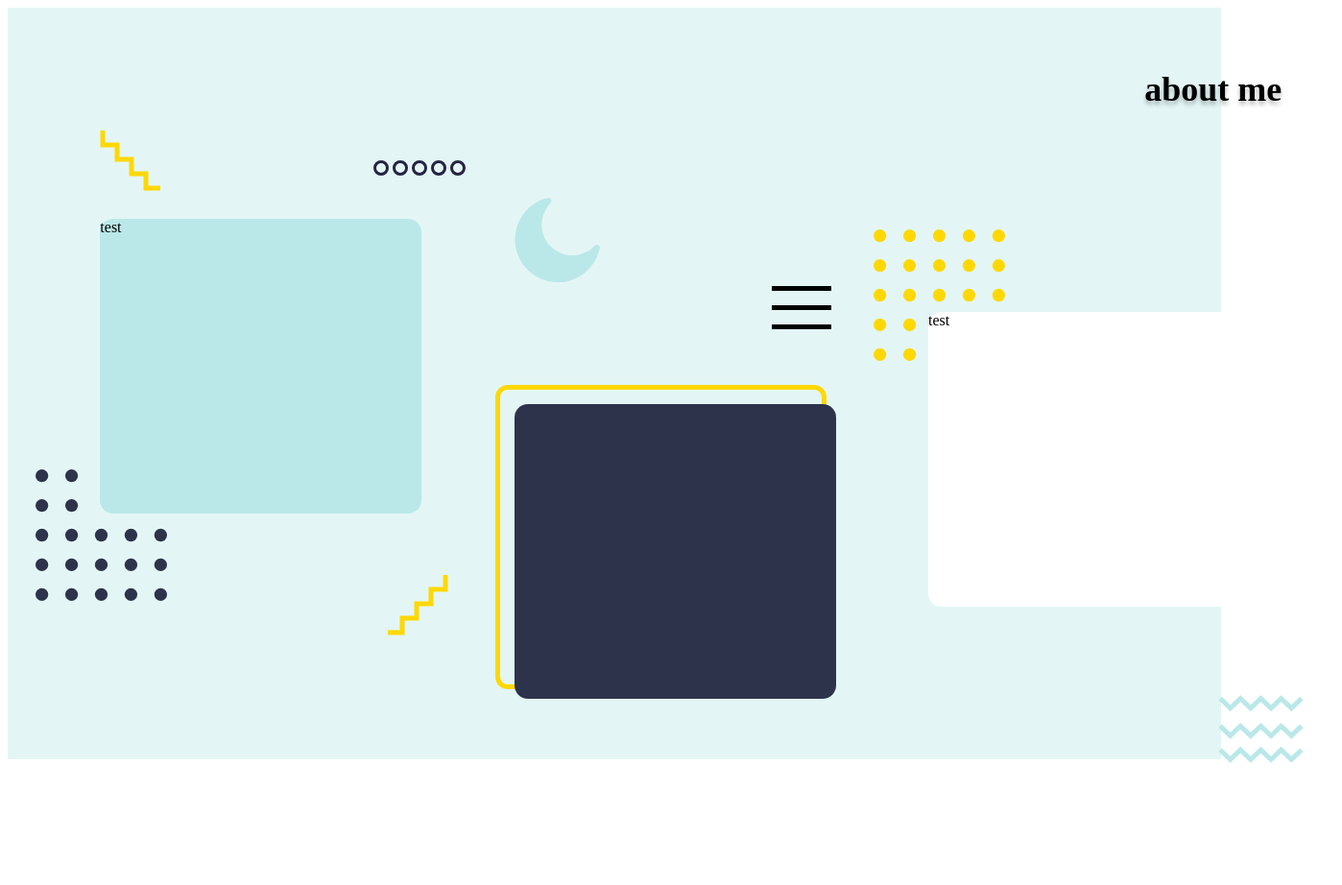
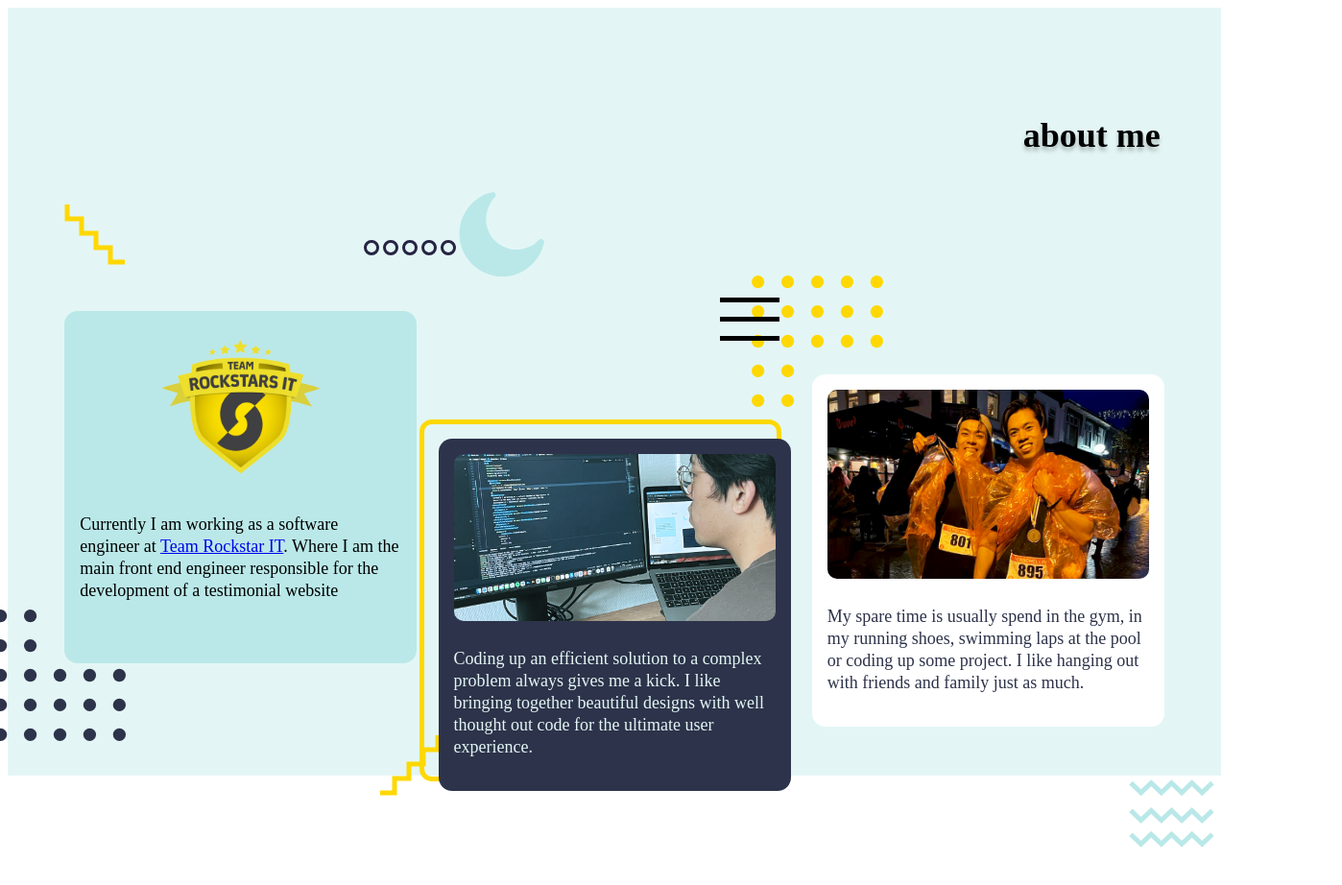
Before and after one commit to JimmyLam96/Portfolio, a Gatsby site: page /About/About in a window 1280 px wide. Shown: the whole page at 96% size, 1398 px wide, since content can reach past the window. Before the commit the page ends 800 px from the top, so only its background shows below. Built offline with nearby package versions, Linux system fonts and the light colour scheme; Gatsby itself is replaced by a stand-in of ours.

Commit message:
Added the photos for the about me page

```diff
--- a/src/components/Navbar/Navbar.tsx
+++ b/src/components/Navbar/Navbar.tsx
@@ -1,8 +1,8 @@
 import React from 'react';
 import styled from 'styled-components';
+import { ScreenSizes } from '../../config/ScreenSizes';
 import Github from '../../images/Github.svg';
 import Linkedin from '../../images/Linkedin.svg';
-import { ScreenSizes } from '../../ScreenSizes';
 
 const Container = styled.div`
   display: flex;
--- /dev/null
+++ b/src/config/DefaulTextSizes.tsx
@@ -0,0 +1,11 @@
+import styled from 'styled-components';
+
+export const DefaultText18 = styled.p`
+  font-family: Quicksand;
+  font-size: 18px;
+  font-style: normal;
+  font-weight: 500;
+  line-height: 23px;
+  letter-spacing: 0em;
+  text-align: left;
+`;
--- /dev/null
+++ b/src/config/DefaultColors.tsx
@@ -0,0 +1,6 @@
+export const DefaultColors = {
+  Secondary: '#e3f6f5',
+  Tertairy: '#bae8e8',
+  Button: '#FFD803',
+  Paragraph: '#2d334a',
+};
--- a/src/pages/About/About.tsx
+++ b/src/pages/About/About.tsx
@@ -4,10 +4,10 @@
   Header,
   Text36,
   Background,
-  Sports,
+  Occupation,
   Grid,
   Coding,
-  SmallBusiness,
+  Personal,
   YellowStairsContainerRight,
   Border,
   YellowStairsContainerLeft,
@@ -19,6 +19,8 @@
   WavesContainer,
   MainContainer,
   CodingBorder,
+  CodingText,
+  PersonalText,
 } from './styles';
 import PurpleCircle from '../../images/PurpleCircle.svg';
 import YellowWaves from '../../images/YellowWaves.svg';
@@ -27,7 +29,9 @@
 import DarkBlueWaves from '../../images/DarkBlueWaves.svg';
 import Moon from '../../images/Moon.svg';
 import YellowPolka from '../../images/YellowPolka.svg';
-import { SpringAnimation } from '../../DefaultVariants';
+import { StaticImage } from 'gatsby-plugin-image';
+import { DefaultText18 } from '../../config/DefaulTextSizes';
+import { SpringAnimation } from '../../config/DefaultVariants';
 
 const ParentVariants = {
   initial: {
@@ -103,8 +107,18 @@
           animate={gridControls}
           viewport={{ once: true }}
         >
-          <Sports variants={BlockVariants}>
-            test
+          <Occupation variants={BlockVariants}>
+            <StaticImage
+              src="../../images/RockstarIcon.png"
+              alt="Rockstar IT Logo"
+              style={{ width: '50%', height: 'auto' }}
+            />
+            <DefaultText18>
+              Currently I am working as a software engineer at{' '}
+              <a href="https://www.teamrockstars.nl/">Team Rockstar IT</a>.
+              Where I am the main front end engineer responsible for the
+              development of a testimonial website
+            </DefaultText18>
             <YellowStairsContainerLeft variants={IconVariants.slideInFromLeft}>
               <YellowWaves />
             </YellowStairsContainerLeft>
@@ -126,7 +140,7 @@
             >
               <YellowWaves />
             </YellowStairsContainerRight>
-          </Sports>
+          </Occupation>
           <CodingBorder
             onHoverStart={() => {
               borderControls.start(BorderVariants.hover);
@@ -137,6 +151,16 @@
             variants={BlockVariants}
           >
             <Coding>
+              <StaticImage
+                src="../../images/CodingMe.png"
+                alt="Rockstar IT Logo"
+                style={{ width: '100%', height: 'auto', borderRadius: '10px' }}
+              />
+              <CodingText>
+                Coding up an efficient solution to a complex problem always
+                gives me a kick. I like bringing together beautiful designs with
+                well thought out code for the ultimate user experience.
+              </CodingText>
               <HamburgerMenuContainer variants={IconVariants.slideInFromRight}>
                 <HamburgerMenu />
               </HamburgerMenuContainer>
@@ -150,15 +174,24 @@
               animate={borderControls}
             />
           </CodingBorder>
-          <SmallBusiness variants={BlockVariants}>
-            test
+          <Personal variants={BlockVariants}>
+            <StaticImage
+              src="../../images/TerschellingMarathon.png"
+              alt="Terschelling marathon picture"
+              style={{ width: '100%', height: 'auto', borderRadius: '10px' }}
+            />
+            <PersonalText>
+              My spare time is usually spend in the gym, in my running shoes,
+              swimming laps at the pool or coding up some project. I like
+              hanging out with friends and family just as much.
+            </PersonalText>
             <YellowPolkaContainer variants={IconVariants.slideInFromLeft}>
               <YellowPolka />
             </YellowPolkaContainer>
             <WavesContainer variants={IconVariants.slideInFromRight}>
               <DarkBlueWaves />
             </WavesContainer>
-          </SmallBusiness>
+          </Personal>
         </Grid>
       </MainContainer>
     </Background>
--- a/src/pages/About/styles.tsx
+++ b/src/pages/About/styles.tsx
@@ -1,5 +1,7 @@
 import { motion } from 'framer-motion';
 import styled from 'styled-components';
+import { DefaultColors } from '../../config/DefaultColors';
+import { DefaultText18 } from '../../config/DefaulTextSizes';
 import { DefaultBorder } from '../Home/RightContent/styles';
 
 export const Header = styled.div`
@@ -21,24 +23,32 @@
 
 export const Background = styled.div`
   width: 100%;
-  background-color: #e3f6f5;
+  background-color: ${DefaultColors.Secondary};
+  display: flex;
+  justify-content: center;
+  height: 100vh;
 `;
 
-export const Sports = styled(motion.div)`
+export const Occupation = styled(motion.div)`
   position: relative;
-  background-color: #bae8e8;
+  display: flex;
+  flex-direction: column;
+  align-items: center;
+  background-color: ${DefaultColors.Tertairy};
   width: 335px;
-  height: 307px;
+  height: 335px;
   border-radius: 14px;
+  padding: 1rem;
+  gap: 10px;
 `;
 
-export const SmallBusiness = styled(Sports)`
+export const Personal = styled(Occupation)`
   background-color: white;
   align-self: center;
 `;
 
-export const Coding = styled(Sports)`
-  background-color: #2d334a;
+export const Coding = styled(Occupation)`
+  background-color: ${DefaultColors.Paragraph};
   z-index: 1;
 `;
 
@@ -95,6 +105,7 @@
 export const MoonContainer = styled(motion.div)`
   position: absolute;
   top: -70%;
+  right: 70%;
   width: 89px;
   height: 89px;
 `;
@@ -107,7 +118,7 @@
 
 export const WavesContainer = styled(motion.div)`
   position: absolute;
-  top: 130%;
+  top: 115%;
   left: 90%;
 `;
 
@@ -118,6 +129,8 @@
   padding: 5%;
   width: 100%;
   max-width: 1800px;
+  height: 100%;
+  justify-content: space-evenly;
 `;
 
 export const CodingBorder = styled(motion.div)`
@@ -126,3 +139,11 @@
   align-self: flex-end;
   width: fit-content;
 `;
+
+export const CodingText = styled(DefaultText18)`
+  color: ${DefaultColors.Secondary};
+`;
+
+export const PersonalText = styled(DefaultText18)`
+  color: ${DefaultColors.Paragraph};
+`;
--- a/src/pages/Home/Home.tsx
+++ b/src/pages/Home/Home.tsx
@@ -1,5 +1,4 @@
 import React, { useEffect } from 'react';
-import { forwardRef } from 'react';
 import Left from './LeftContent/LeftContent';
 import Navbar from '../../components/Navbar/Navbar';
 import { BG, Content, MainContainer, InnerContent } from './styles';
--- a/src/pages/Home/LeftContent/styles.tsx
+++ b/src/pages/Home/LeftContent/styles.tsx
@@ -1,6 +1,6 @@
 import styled from 'styled-components';
 import { motion } from 'framer-motion';
-import { ScreenSizes } from '../../../ScreenSizes';
+import { ScreenSizes } from '../../../config/ScreenSizes';
 
 const H1 = styled.h1`
   font-family: Quicksand;
--- a/src/pages/Home/RightContent/RightContent.tsx
+++ b/src/pages/Home/RightContent/RightContent.tsx
@@ -10,7 +10,7 @@
 } from './styles';
 import Moon from '../../../images/Moon.svg';
 import Waves from '../../../images/Waves.svg';
-import { SpringAnimation } from '../../../DefaultVariants';
+import { SpringAnimation } from '../../../config/DefaultVariants';
 
 const BorderVariants = {
   initial: {
--- a/src/pages/Home/styles.tsx
+++ b/src/pages/Home/styles.tsx
@@ -1,8 +1,8 @@
 import { motion } from 'framer-motion';
 import { StaticImage } from 'gatsby-plugin-image';
 import styled from 'styled-components';
+import { ScreenSizes } from '../../config/ScreenSizes';
 import HomePageBG from '../../images/HomePageBG.svg';
-import { ScreenSizes } from '../../ScreenSizes';
 
 export const Content = styled.div`
   width: 100%;
```
Also changed, not shown: src/config/DefaultVariants.tsx (renamed from src/DefaultVariants.tsx), src/config/ScreenSizes.tsx (renamed from src/ScreenSizes.tsx), src/images/CodingMe.png (added), src/images/RockstarIcon.png (added), src/images/TerschellingMarathon.png (added).
